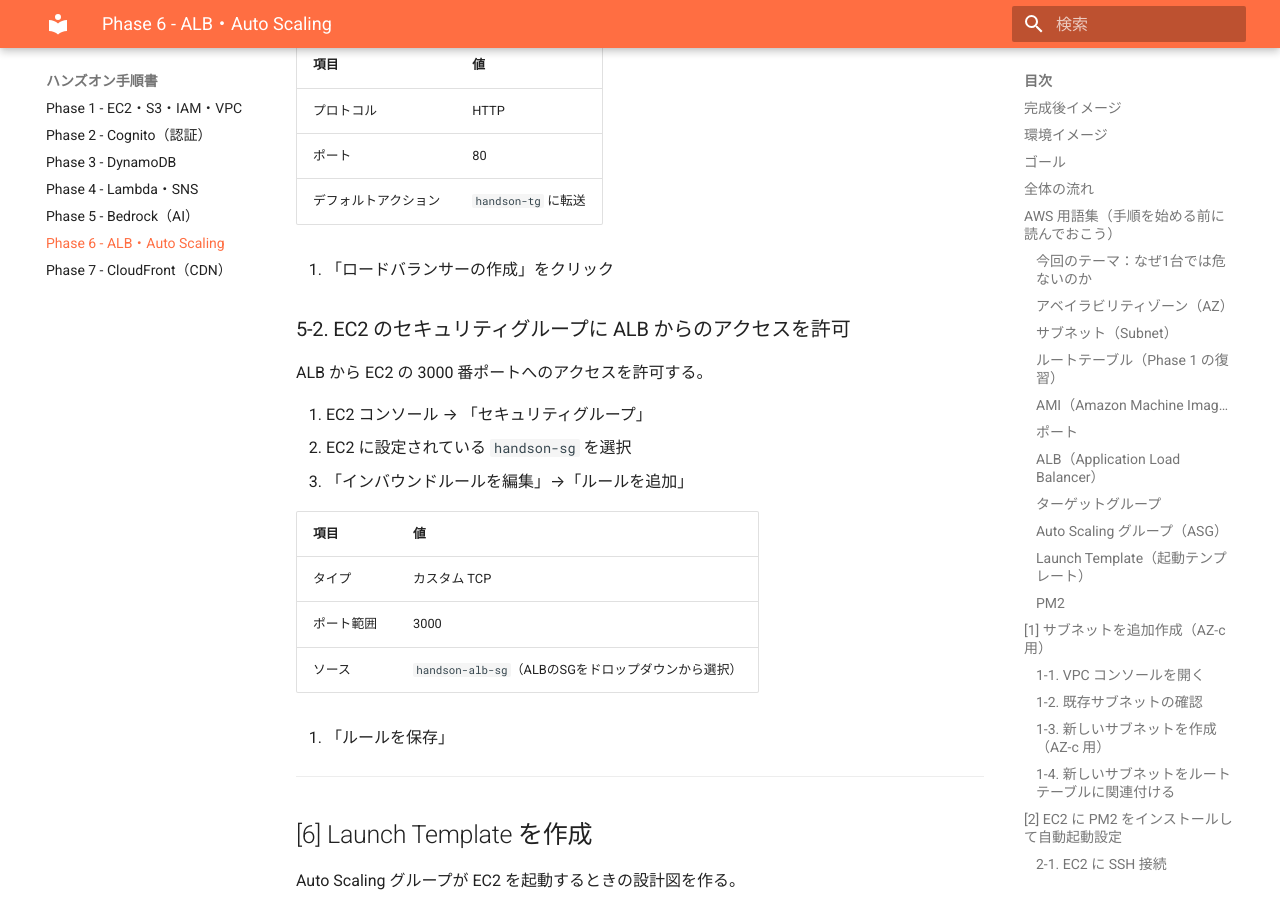
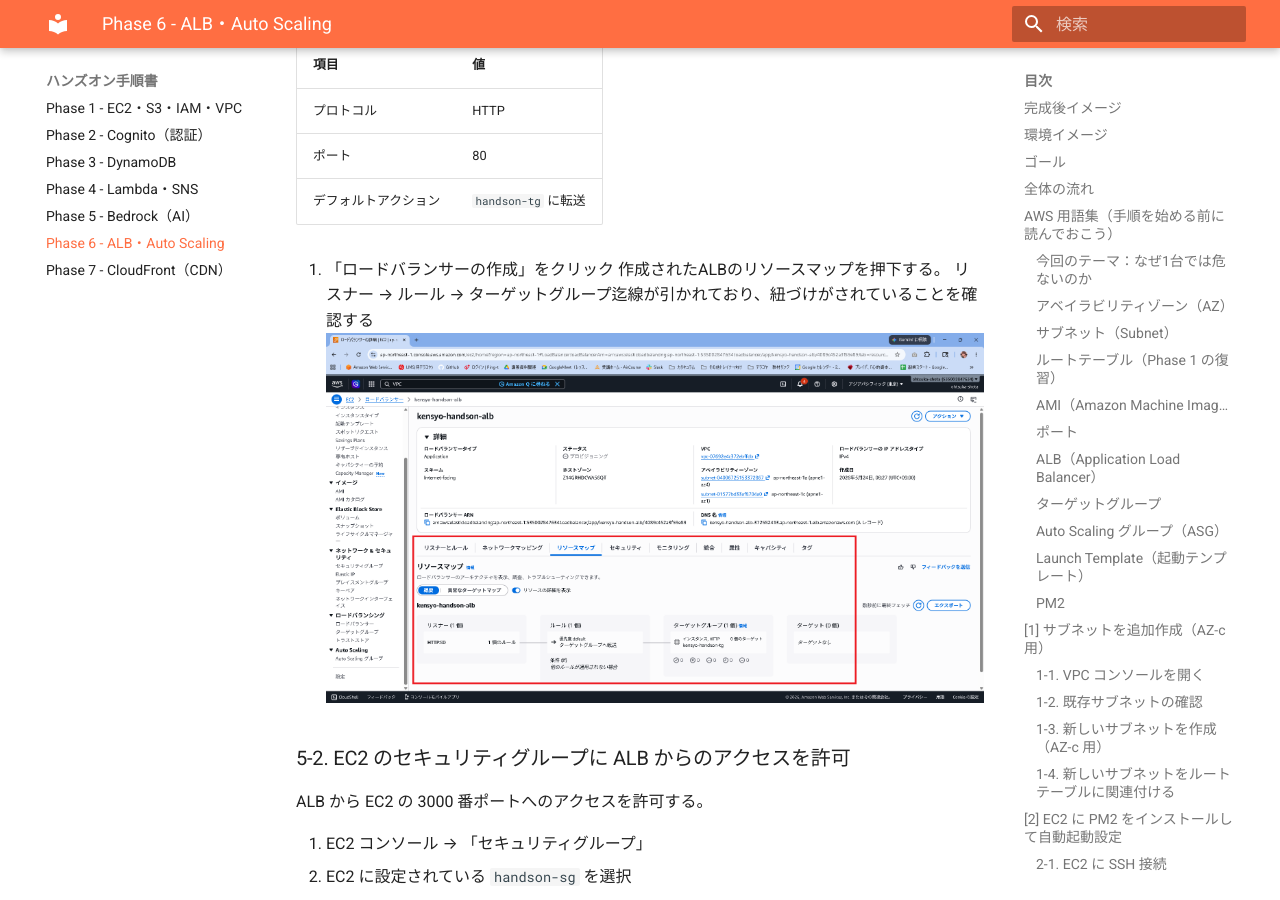
Before and after one commit to ohtsuka-shota-se/samurai-repo, an MkDocs documentation site: the page built from docs/06_ALB_AutoScaling_ハンズオン手順.md, in a window 1280 px wide and 900 px high, scrolled down 11016 px. Built offline with MkDocs 1.6.1 and Material for MkDocs 9.7.7, drawn with Linux system fonts in a browser that asks for light colours; some of the changed text lies outside the part shown.

Commit message:
phase06-fix-handson-md

```diff
--- a/docs/06_ALB_AutoScaling_ハンズオン手順.md
+++ b/docs/06_ALB_AutoScaling_ハンズオン手順.md
@@ -485,6 +485,9 @@
 | デフォルトアクション | `handson-tg` に転送 |
 
 4. 「ロードバランサーの作成」をクリック
+作成されたALBのリソースマップを押下する。
+リスナー → ルール → ターゲットグループ迄線が引かれており、紐づけがされていることを確認する
+![](images/phase06-alb-check01.png)
 
 ### 5-2. EC2 のセキュリティグループに ALB からのアクセスを許可
 
```
Also changed, not shown: other parts of docs/06_ALB_AutoScaling_ハンズオン手順.md (+1 -1 lines), docs/images/phase06-alb-check01.png (added).
